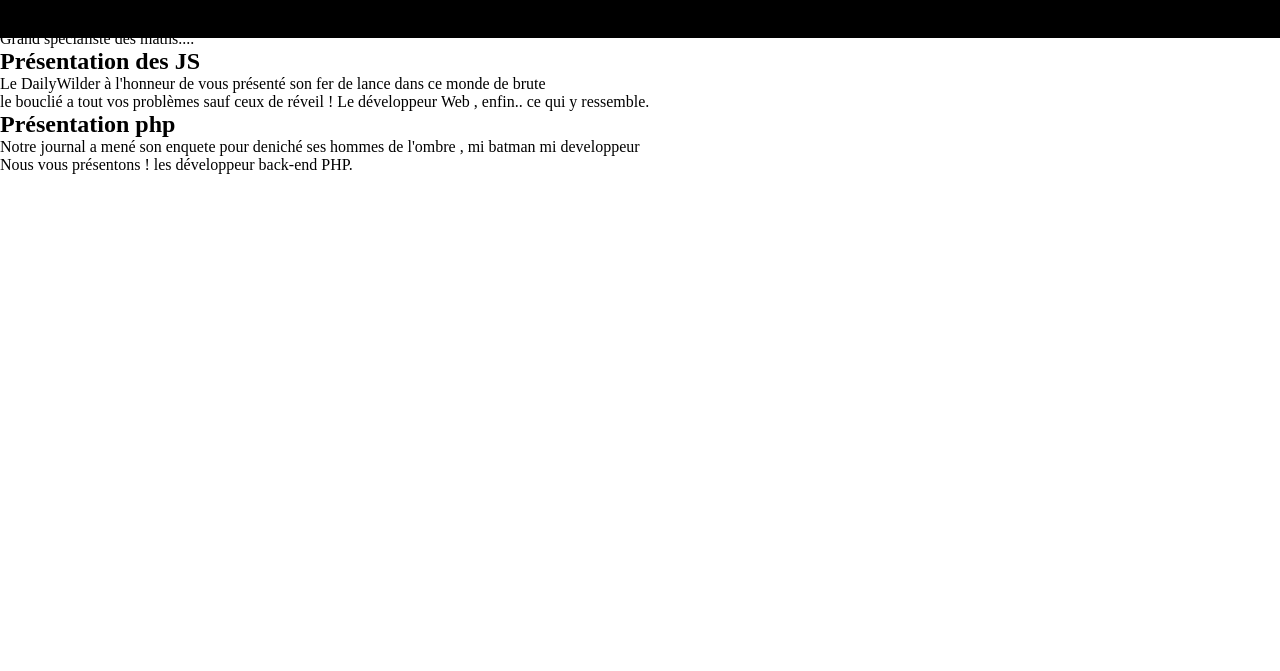
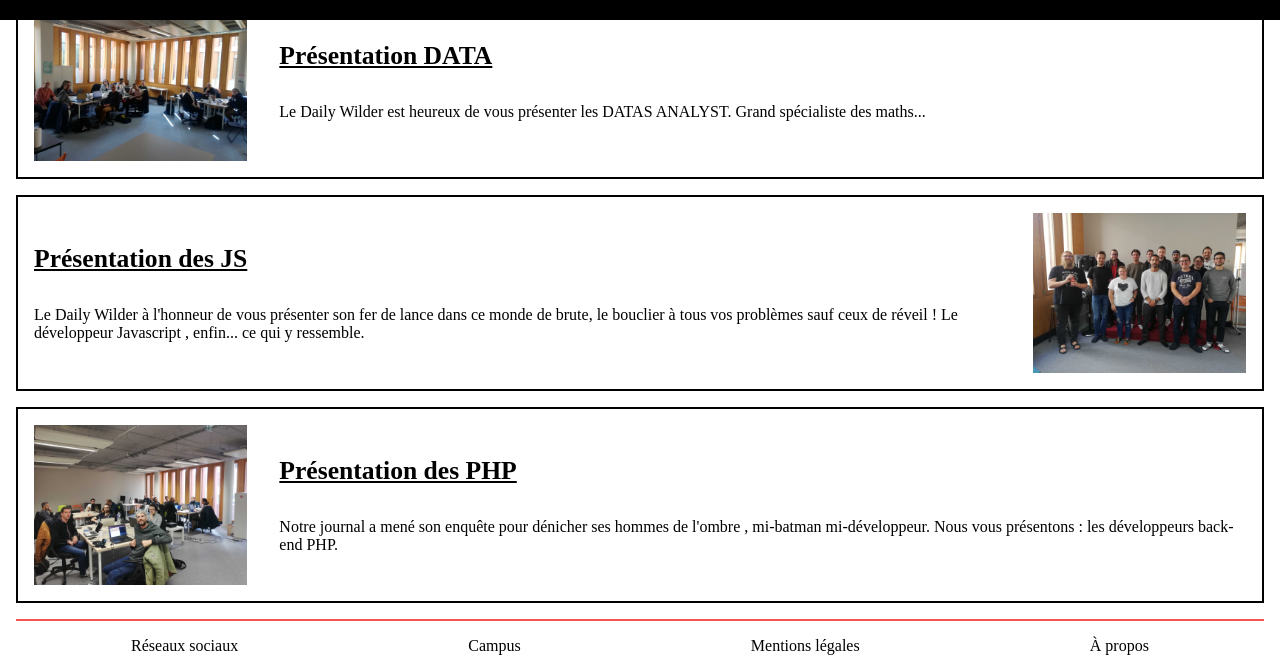
Before and after one commit to cartige/wild-newspaper, a plain HTML site: page index.html in a window 1280 px wide. Shown: the part 244-915 px from the top of the page. Before the commit the page ends 800 px from the top, so only its background shows below. Drawn offline with Linux system fonts and the light colour scheme.

Commit message:
body modification footer and variable css

```diff
--- a/index.html
+++ b/index.html
@@ -5,8 +5,8 @@
     <meta http-equiv="X-UA-Compatible" content="IE=edge">
     <meta name="viewport" content="width=device-width, initial-scale=1.0">
     <link href="style.css" rel="stylesheet">
-    <title>DAILY WILDER'S</title>
-    <script src"https://kit.fonntawesome.com/a07D053999.js"></script>></script>
+    <link href="variables.css" rel="stylesheet">
+    <title>DAILY WILDER</title>
 </head>
 
 <body>
@@ -15,8 +15,9 @@
         <nav>
             <ul>
                 <label class="logo"></label>
-                <li><a href="#">Actualité</a></li>
+                <li><a href="#">Actualités</a></li>
                 <li><a href="#">Programmes</a></li>
+                <li><a href="#">Culture</a></li>
                 <li><a href="#">Contact</a></li>
                 <li><a href="#">A propos</a></li>
             </ul>
@@ -25,39 +26,49 @@
             </label>
 
         </nav>
+    </header>
         <section>
 
             <div id="imagePrincipal">
                 <h1>DAILY WILDER</h1>
             </div>
-        </header>
+
         </section>
     <section>
-    <div classe="data">
+        <div id="data">
+            <img alt="image" class="image-data-php" src="./assets/photoData.jpg">
+            <div class="flex-description">
                 <h2>Présentation DATA</h2>
-        <p>Le DailyWilder est heureux de vous présenter les DATAS ANALYST.<br>Grand spécialiste des maths....<br>
-        </p>
+                <p>Le Daily Wilder est heureux de vous présenter les DATAS ANALYST. Grand spécialiste des maths...</p>
             </div>
-    <div class="js">
+        </div>
+        <div id="js">
+            <img alt="image" class="image-js" src="./assets/photoJS.jpg">
+            <div class="flex-description">
                 <h2>Présentation des JS</h2>
-        <p>Le DailyWilder à l'honneur de vous présenté son fer de lance dans ce monde de brute<br>
-        le bouclié a tout vos problèmes sauf ceux de réveil ! Le développeur Web , enfin.. ce qui y ressemble.<br></p>
+                <p>Le Daily Wilder à l'honneur de vous présenter son fer de lance dans ce monde de brute, le bouclier à tous vos
+                    problèmes sauf ceux de réveil ! Le développeur Javascript , enfin... ce qui y ressemble.</p>
             </div>
-    <div class="PHP">
-        <h2>Présentation php</h2>
-        <p>Notre journal a mené son enquete pour deniché ses hommes de l'ombre , mi batman mi developpeur <br>
-        Nous vous présentons ! les développeur back-end PHP.</p>
+        </div>
+        <div id="php">
+            <img alt="image" class="image-data-php" src="./assets/photoPhp.jpg">
+            <div class="flex-description">
+                <h2>Présentation des PHP</h2>
+                <p>Notre journal a mené son enquête pour dénicher ses hommes de l'ombre , mi-batman mi-développeur.
+                Nous vous présentons : les développeurs back-end PHP.</p>
+            </div>
         </div>
     </section>
-    <div class="img1"></div>
+        <div class ="img1"></div>
         <div class ="img3"></div>
-    <div class = "img3"></div>
+        <div class ="img3"></div>
     <footer>
-        <h5></h5>
-        <h5></h5>
-        <h5></h5>
-        <h5></h5>
-        <h5></h5>
+        <ul>
+            <li>Réseaux sociaux</li>
+            <li>Campus</li>
+            <li>Mentions légales</li>
+            <li>À propos</li>
+        </ul>
     </footer>
 </body>
 </html>
--- a/style.css
+++ b/style.css
@@ -1,13 +1,14 @@
 *{
     padding: 0;
     margin: 0;
-    list-style:none;
+    list-style: none;
+    /* font-family: Verdana, Geneva, sans-serif; */
 }
 
 nav{
     height: 80px;
     width: 100%;
-background: blueviolet;
+
 }
 
 label.logo{
@@ -72,3 +73,64 @@ nav ul{
     height: 20%;
     background: black;
 }
+#js{
+    display: flex;
+    justify-content: space-around;
+    flex-direction: row-reverse;
+    border: 2px solid black;
+    margin: 1rem;
+}
+#data, #php{
+    display: flex;
+    justify-content: flex-start;
+    border: 2px solid black;
+    margin: 1rem;
+}
+.image-data-php{
+    width: auto;
+    height: 10rem;
+    margin: 1rem;
+}
+
+.image-js{
+    width: auto;
+    height: 10rem;
+    margin: 1rem;
+
+}
+h2{
+    text-decoration: underline;
+}
+p, h2{
+    margin: 1rem;
+
+}
+.flex-description {
+    display: flex;
+    flex-flow: column wrap;
+    justify-content: center;
+}
+
+h2 {
+    font-size: 1.6rem;
+}
+
+#js:hover, #data:hover, #php:hover{
+    box-shadow: 5px 5px 10px black;
+    cursor: pointer;
+}
+footer{
+    border-top: 2px solid var(--secondary-color);
+    margin: 1rem;
+}
+
+footer ul{
+    margin-top: 1rem;
+    display: flex;
+    justify-content: space-around;
+}
+
+footer ul li:hover{
+    color:  #006bbd;
+    cursor: pointer;
+}
--- /dev/null
+++ b/variables.css
@@ -0,0 +1,11 @@
+:root {
+    --primary-color: white;
+    --secondary-color: #f65454;
+    --third-color: #006bbd;
+}
+
+.js .php .data {
+    border: 1px solid black;
+    margin : 5% 0;
+    padding : 1em ;
+}
```
Also changed, not shown: assets/photoData.jpg (added), assets/photoJS.jpg (added), assets/photoPhp.jpg (added). Lines whose indentation alone changed are shown as unchanged.
